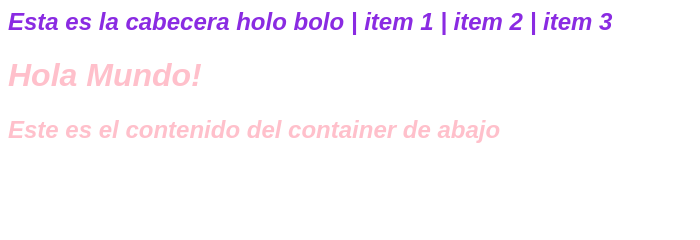
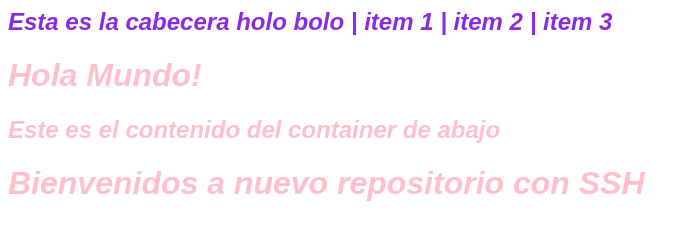
Before and after one commit to DanielTapia-dev/CursoGitPlatzi, a plain HTML site: page index.html in a window 1280 px wide. Shown: the whole page, without its empty margins (0-700 px from the left). Drawn offline with Linux system fonts and the light colour scheme.

Commit message:
Primer cambio con SSH

```diff
--- a/index.html
+++ b/index.html
@@ -14,5 +14,6 @@
     </div>
     <h1>Hola Mundo!</h1>
     <h2>Este es el contenido del container de abajo</h2>
+    <h1>Bienvenidos a nuevo repositorio con SSH</h1>
 </body>
 </html>
```
